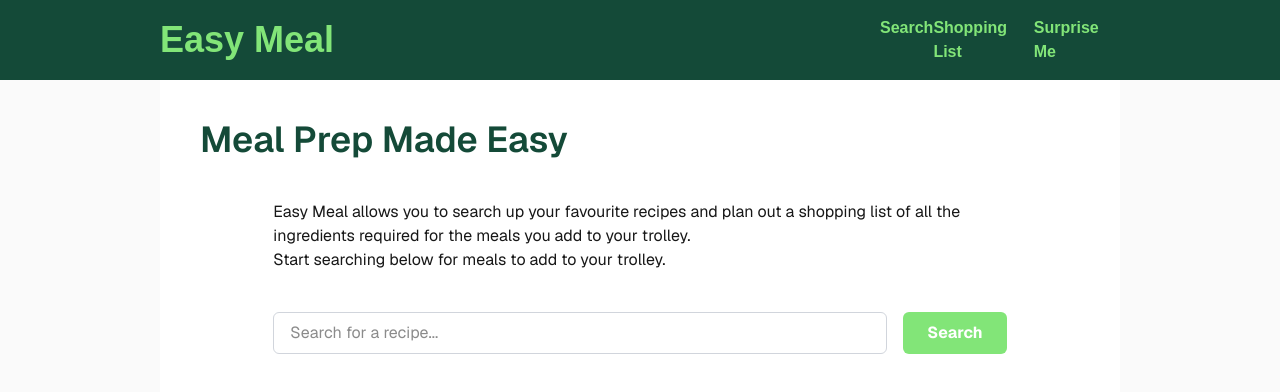
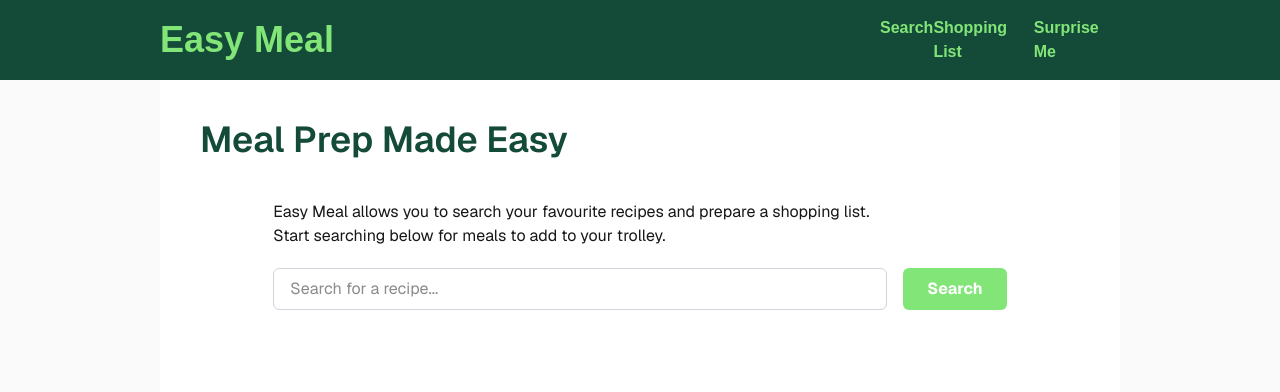
Before and after one commit to Patrick-Messiter/recipe-search-and-meal-planner, a Next.js app in the folder recipe-app/: page / in a window 1280 px wide. Shown: the top 392 px of the page. Built offline with nearby package versions, Linux system fonts and the light colour scheme.

Commit message:
Added component for meal cards and rendering of meals

```diff
--- a/recipe-app/app/globals.css
+++ b/recipe-app/app/globals.css
@@ -11,6 +11,7 @@
   --font-sans: var(--font-geist-sans);
   --font-mono: var(--font-geist-mono);
   --color-primary-green-200: #BEF0AD;
+  --color-primary-green-300: #DAE6D2;
   --color-primary-green-400: #82E578;
   --color-primary-green-600: #144A38;
 }
--- a/recipe-app/app/page.tsx
+++ b/recipe-app/app/page.tsx
@@ -3,6 +3,7 @@
 import { useState } from "react";
 import { Meal } from "@/types/meal";
 import { searchMeals } from "@/utils/search_meals";
+import MealCard from "@/components/meal_card";
 
 export default function Home() {
     const [query, setQuery] = useState("");
@@ -28,20 +29,20 @@ export default function Home() {
 
     return (
         <div className="flex flex-col flex-1 items-center justify-center bg-zinc-50 font-sans dark:bg-black">
-          <main className="flex flex-1 w-3/4 py-10 px-10 bg-white sm:items-start">
+          <main className="flex flex-col flex-1 w-3/4 py-10 px-10 bg-white sm:items-start">
             <section className="w-full">
                 <h1 className="text-primary-green-600 text-4xl font-semibold">Meal Prep Made Easy</h1>
-                <div className="flex flex-col items-center justify-center">
-                    <div className="w-5/6">
-                        <div className="py-10">
-                            <p>
-                                Easy Meal allows you to search up your favourite recipes and plan out a shopping list of all the ingredients required for the meals you add to your trolley.
-                            </p>
+                <div className="flex justify-center">
+                    <div className="w-5/6 py-10">
+                        <div className="pb-5">
+                            <p>Easy Meal allows you to search your favourite recipes and prepare a shopping list.</p>
                             <p>Start searching below for meals to add to your trolley.</p>
                         </div>
-                        <form className="flex gap-4 w-full">
+                        <form className="flex gap-4 w-full" onSubmit={handleSearch}>
                             <input
                                 type="text"
+                                value={query}
+                                onChange={(e) => setQuery(e.target.value)}
                                 placeholder="Search for a recipe..."
                                 className="flex-1 border border-gray-300 rounded-md px-4 py-2 focus:outline-none focus:ring-2 focus:ring-primary-green"
                             />
@@ -49,12 +50,22 @@ export default function Home() {
                                 type="submit"
                                 className="bg-primary-green-400 text-white font-bold px-6 py-2 rounded-md hover:opacity-90"
                             >
-                                Search
+                                {loading ? "Searching..." : "Search"}
                             </button>
                         </form>
                     </div>
                 </div>
             </section>
+            <section className="w-full">
+                {error && <p className="text-red-500 mt-4">{error}</p>}
+                {results.length > 0 && (
+                    <div className="mt-6 grid grid-cols-1 sm:grid-cols-2 lg:grid-cols-3 gap-6">
+                        {results.map((meal) => (
+                            <MealCard key={meal.idMeal} meal={meal} />
+                        ))}
+                    </div>
+                )}
+            </section>
           </main>
         </div>
     );
--- /dev/null
+++ b/recipe-app/components/meal_card.tsx
@@ -0,0 +1,26 @@
+"use client";
+
+import { Meal } from "@/types/meal";
+
+interface MealCardProps {
+    meal: Meal;
+}
+
+export default function MealCard({ meal }: MealCardProps) {
+    return (
+        <div className="flex flex-col rounded-lg border border-gray-200 overflow-hidden hover:shadow-lg transition-shadow">
+            <img
+                src={meal.strMealThumb}
+                alt={meal.strMeal}
+                className="w-full h-100 object-cover"
+            />
+            <div className="flex flex-col gap-2 p-4 bg-primary-green-300">
+                <h2 className="font-bold text-xl text-primary-green-600">{meal.strMeal}</h2>
+                <p className="text-gray-600">{meal.strCategory} · {meal.strArea}</p>
+                <button className="mt-2 bg-primary-green-600 text-white font-bold px-4 py-2 rounded-md hover:opacity-90">
+                    View Recipe
+                </button>
+            </div>
+        </div>
+    );
+}
```
